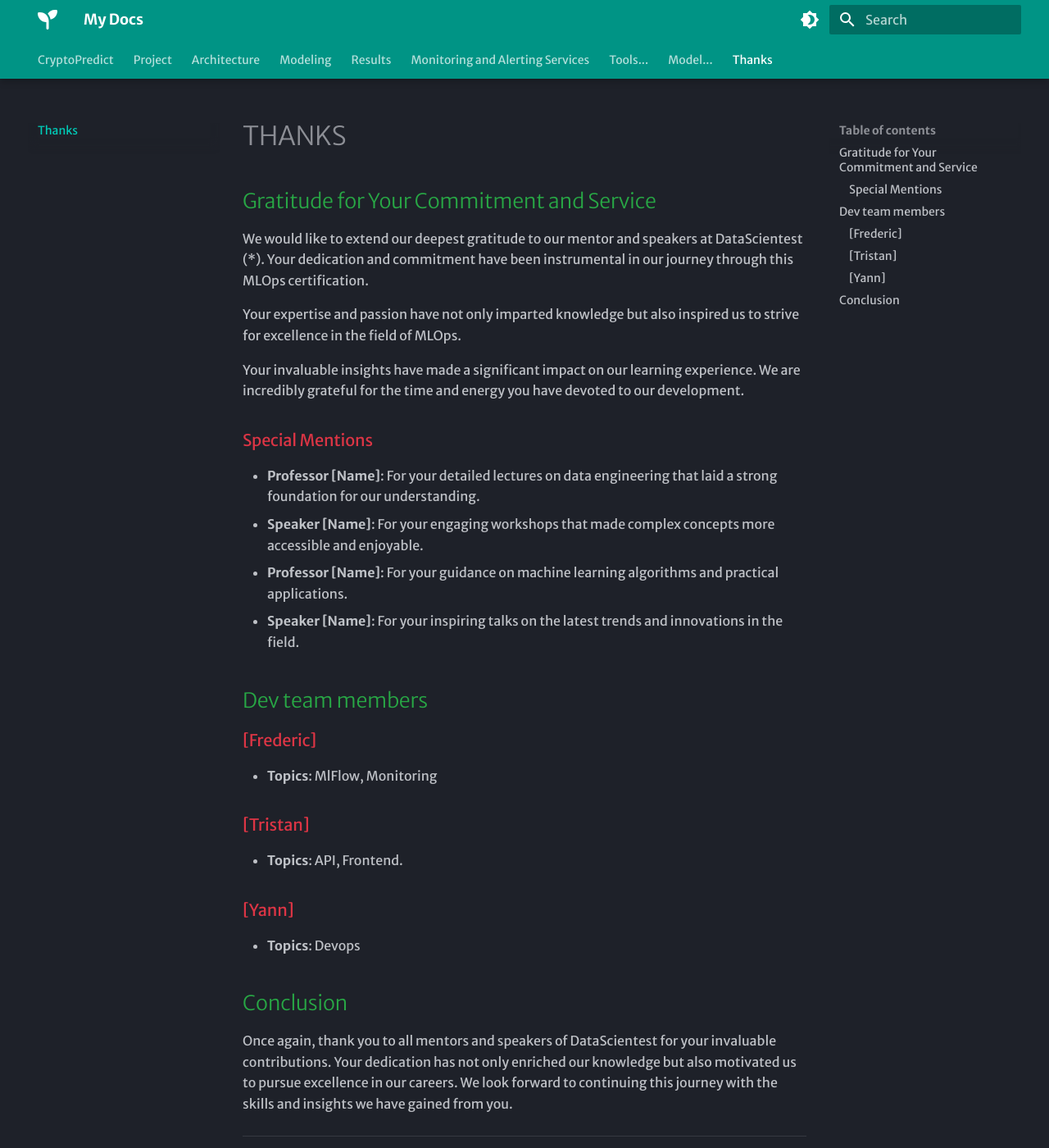
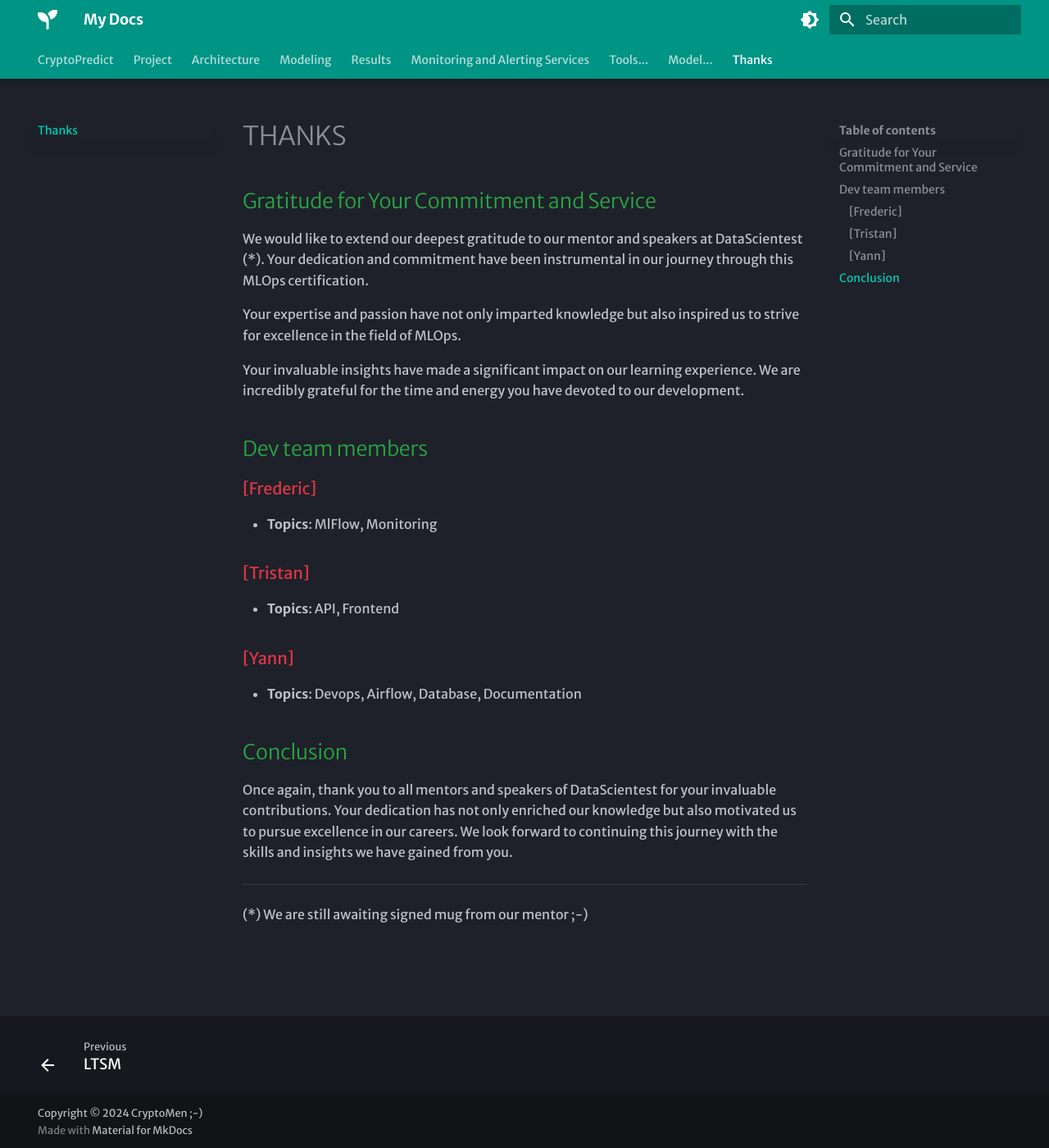
Before and after one commit to DstMlOpsCrypto/MainCrypto, an MkDocs documentation site: the page built from docs/thanks.md, in a window 1280 px wide and 1400 px high. Shown: the whole window at 82% size. Built offline with MkDocs 1.6.1 and Material for MkDocs 9.7.7, drawn with Linux system fonts in a browser that asks for light colours; some web fonts are replaced.

Commit message:
minor cleaning update

```diff
--- a/docs/thanks.md
+++ b/docs/thanks.md
@@ -8,13 +8,6 @@ Your expertise and passion have not only imparted knowledge but also inspired us
 
 Your invaluable insights have made a significant impact on our learning experience. We are incredibly grateful for the time and energy you have devoted to our development.
 
-### Special Mentions
-
-- **Professor [Name]**: For your detailed lectures on data engineering that laid a strong foundation for our understanding.
-- **Speaker [Name]**: For your engaging workshops that made complex concepts more accessible and enjoyable.
-- **Professor [Name]**: For your guidance on machine learning algorithms and practical applications.
-- **Speaker [Name]**: For your inspiring talks on the latest trends and innovations in the field.
-
 ## Dev team members
 
 ### [Frederic]
@@ -23,10 +16,10 @@ Your invaluable insights have made a significant impact on our learning experien
 
 ### [Tristan]
 
-- **Topics**: API, Frontend.
+- **Topics**: API, Frontend
 
 ### [Yann]
-- **Topics**: Devops
+- **Topics**: Devops, Airflow, Database, Documentation
 
 
 ## Conclusion
```
Also changed, not shown: docs/monitoring.md (+4 -0 lines).
